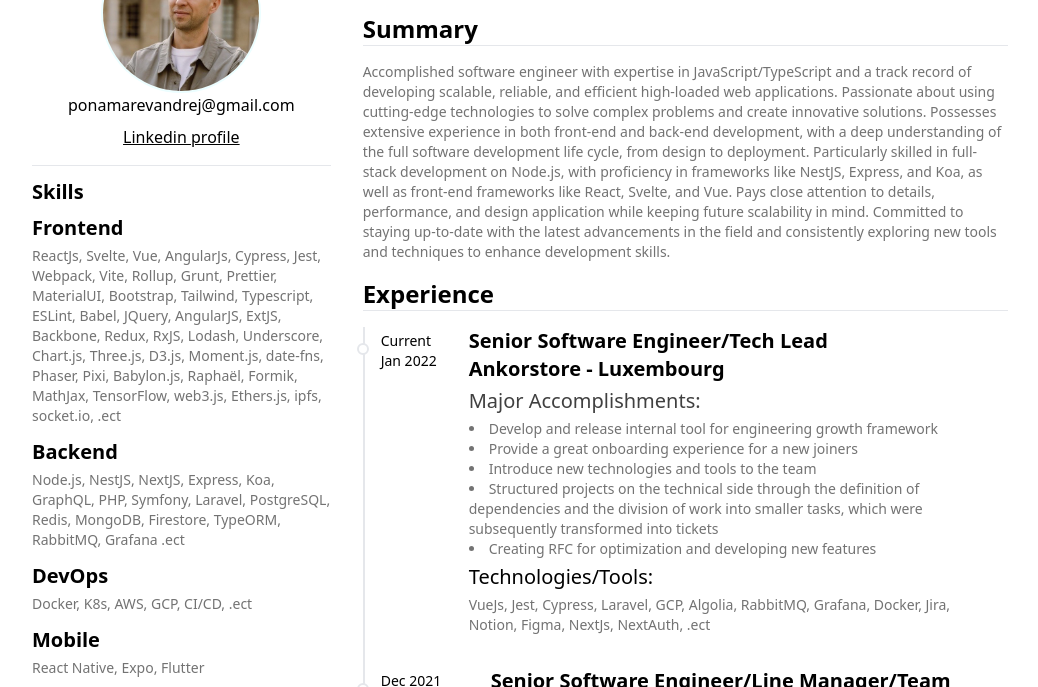
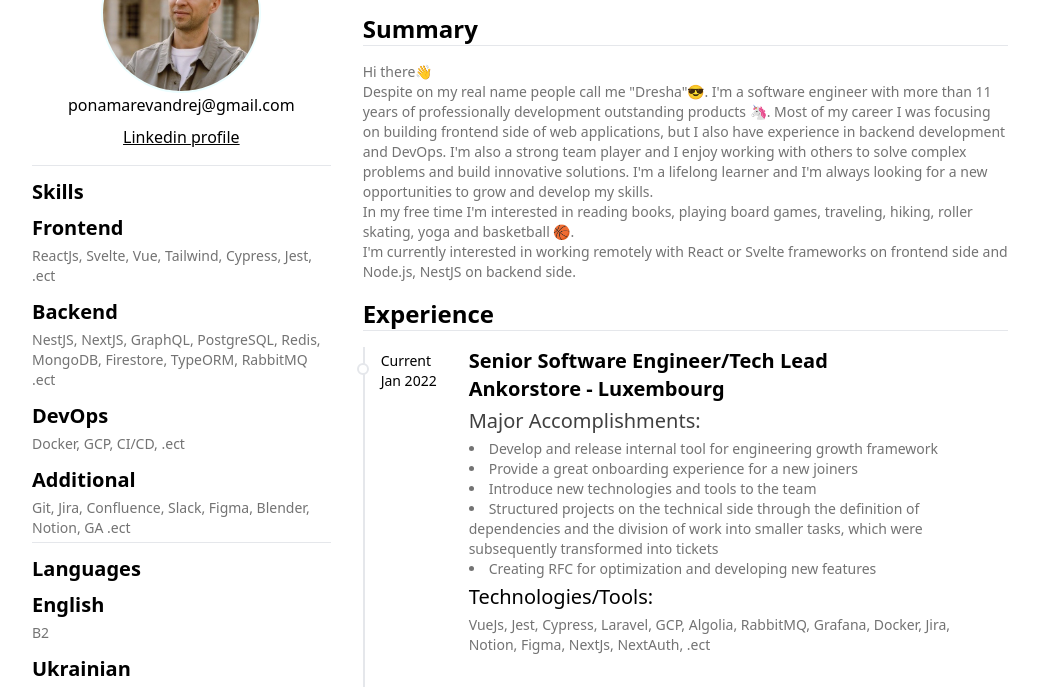
Before and after one commit to dresha-dev/cv, a Gatsby site: page / in a window 1280 px wide. Shown: the part 91-778 px from the top of the page, without its empty margins (128-1166 px from the left). Built offline with nearby package versions, Linux system fonts and the light colour scheme; Gatsby itself is replaced by a stand-in of ours.

Commit message:
fix: Make it simple

```diff
--- a/src/components/Skills.tsx
+++ b/src/components/Skills.tsx
@@ -4,32 +4,22 @@ import SideList from "./SideList";
 const skills = [
   {
     name: "Frontend",
-    description:
-      "ReactJs, Svelte, Vue, AngularJs, Cypress, Jest, Webpack, Vite, Rollup, Grunt, Prettier, MaterialUI, Bootstrap, Tailwind, Typescript, ESLint, Babel, JQuery, AngularJS, ExtJS, Backbone, Redux, RxJS, Lodash, Underscore, Chart.js, Three.js, D3.js, Moment.js, date-fns, Phaser, Pixi, Babylon.js, Raphaël, Formik, MathJax, TensorFlow, web3.js, Ethers.js, ipfs, socket.io,  .ect",
+    description: "ReactJs, Svelte, Vue, Tailwind, Cypress, Jest, .ect",
   },
   {
     name: "Backend",
     description:
-      "Node.js, NestJS, NextJS, Express, Koa, GraphQL, PHP, Symfony, Laravel, PostgreSQL, Redis, MongoDB, Firestore, TypeORM, RabbitMQ, Grafana .ect",
+      "NestJS, NextJS, GraphQL, PostgreSQL, Redis, MongoDB, Firestore, TypeORM, RabbitMQ .ect",
   },
   {
     name: "DevOps",
-    description: "Docker, K8s, AWS, GCP, CI/CD, .ect",
-  },
-  {
-    name: "Mobile",
-    description: "React Native, Expo, Flutter",
+    description: "Docker, GCP, CI/CD, .ect",
   },
   {
     name: "Additional",
     description:
       "Git, Jira, Confluence, Slack, Figma, Blender, Notion, GA .ect",
   },
-  {
-    name: "Familiar with",
-    description:
-      "Solidity, Python, PHP, Dart, shellscript, C++, GO, Rust, Java, .ect",
-  },
 ];
 
 const Skills = () => <SideList items={skills} title="Skills" />;
--- a/src/components/Summary.tsx
+++ b/src/components/Summary.tsx
@@ -4,19 +4,21 @@ const Summary = () => (
   <section className="my-4 print:my-2 flex flex-col break-inside-avoid-page">
     <h2 className="mb-4 border-b print:text-sm print:md-2">Summary</h2>
     <p className="text-neutral-500">
-      Accomplished software engineer with expertise in JavaScript/TypeScript and
-      a track record of developing scalable, reliable, and efficient high-loaded
-      web applications. Passionate about using cutting-edge technologies to
-      solve complex problems and create innovative solutions. Possesses
-      extensive experience in both front-end and back-end development, with a
-      deep understanding of the full software development life cycle, from
-      design to deployment. Particularly skilled in full-stack development on
-      Node.js, with proficiency in frameworks like NestJS, Express, and Koa, as
-      well as front-end frameworks like React, Svelte, and Vue. Pays close
-      attention to details, performance, and design application while keeping
-      future scalability in mind. Committed to staying up-to-date with the
-      latest advancements in the field and consistently exploring new tools and
-      techniques to enhance development skills.
+      Hi there👋
+      <br />
+      Despite on my real name people call me "Dresha"😎. I'm a software engineer
+      with more than 11 years of professionally development outstanding products
+      🦄. Most of my career I was focusing on building frontend side of web
+      applications, but I also have experience in backend development and
+      DevOps. I'm also a strong team player and I enjoy working with others to
+      solve complex problems and build innovative solutions. I'm a lifelong
+      learner and I'm always looking for a new opportunities to grow and develop
+      my skills.
+      <br /> In my free time I'm interested in reading books, playing board
+      games, traveling, hiking, roller skating, yoga and basketball 🏀.
+      <br />
+      I'm currently interested in working remotely with React or Svelte
+      frameworks on frontend side and Node.js, NestJS on backend side.
     </p>
   </section>
 );
--- a/src/pages/index.tsx
+++ b/src/pages/index.tsx
@@ -8,7 +8,6 @@ import Languages from "../components/Languages";
 import Education from "../components/Education";
 import { Helmet } from "react-helmet";
 import Summary from "../components/Summary";
-import PersonalLife from "../components/PersonalLife";
 
 const IndexPage = () => (
   <main className="max-w-screen-lg mx-auto min-w-min print:overflow-visible p-4 print:p-0">
@@ -38,7 +37,6 @@ const IndexPage = () => (
       <Summary />
       <History />
       <Education />
-      <PersonalLife />
     </div>
   </main>
 );
```
Also changed, not shown: README.md.
